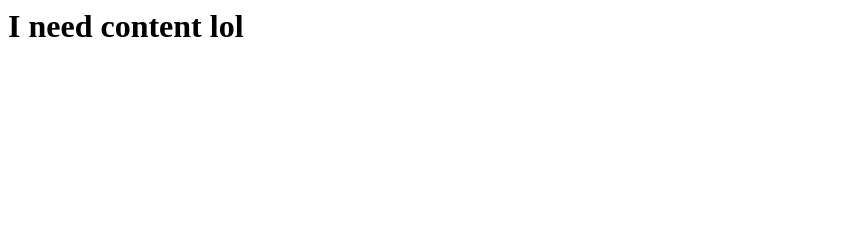
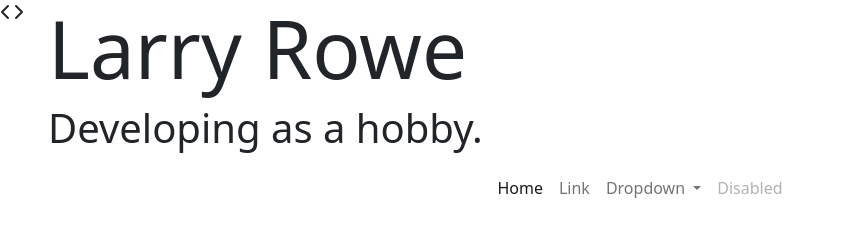
Before and after one commit to larryr1/larryr1.github.io, a plain HTML site: page index.html in a window 1280 px wide. Shown: the whole page, without its empty margins (0-844 px from the left). Drawn offline with nearby package versions, Linux system fonts and the light colour scheme.

Commit message:
Update index.html

```diff
--- a/index.html
+++ b/index.html
@@ -1 +1,60 @@
-<h1>I need content lol</h1>
+<!doctype html>
+<html lang="en">
+  <head>
+    <meta charset="utf-8">
+    <meta name="viewport" content="width=device-width, initial-scale=1">
+    <title>Larry R.</title>
+    <link href="https://cdn.jsdelivr.net/npm/bootstrap@5.2.0-beta1/dist/css/bootstrap.min.css" rel="stylesheet" integrity="sha384-0evHe/X+R7YkIZDRvuzKMRqM+OrBnVFBL6DOitfPri4tjfHxaWutUpFmBp4vmVor" crossorigin="anonymous">
+    <link href="style.css" rel="stylesheet">
+  </head>
+  <body>
+    <header>
+      <div class="row">
+        <div class="col col-auto" class="text-center">
+          <p data-feather="code" class="d-block header-svg">Code Icon</p>
+        </div>
+        <div class="col align-self-center">
+          <h1 class="display-1 text-dark">Larry Rowe</h1>
+          <h1>Developing as a hobby.</h1>
+        </div>
+      </div>
+
+      <nav class="navbar navbar-expand-lg">
+        <div class="container-fluid">
+          <button class="navbar-toggler" type="button" data-bs-toggle="collapse" data-bs-target="#navbarSupportedContent" aria-controls="navbarSupportedContent" aria-expanded="false" aria-label="Toggle navigation">
+            <span class="navbar-toggler-icon"></span>
+          </button>
+          <div class="collapse navbar-collapse" id="navbarSupportedContent">
+            <ul class="navbar-nav me-auto mb-2 mb-lg-0 mx-auto">
+              <li class="nav-item">
+                <a class="nav-link active" aria-current="page" href="#">Home</a>
+              </li>
+              <li class="nav-item">
+                <a class="nav-link" href="#">Link</a>
+              </li>
+              <li class="nav-item dropdown">
+                <a class="nav-link dropdown-toggle" href="#" id="navbarDropdown" role="button" data-bs-toggle="dropdown" aria-expanded="false">
+                  Dropdown
+                </a>
+                <ul class="dropdown-menu" aria-labelledby="navbarDropdown">
+                  <li><a class="dropdown-item" href="#">Action</a></li>
+                  <li><a class="dropdown-item" href="#">Another action</a></li>
+                  <li><hr class="dropdown-divider"></li>
+                  <li><a class="dropdown-item" href="#">Something else here</a></li>
+                </ul>
+              </li>
+              <li class="nav-item">
+                <a class="nav-link disabled">Disabled</a>
+              </li>
+            </ul>
+          </div>
+        </div>
+      </nav>
+    </header>
+    <script src="https://cdn.jsdelivr.net/npm/bootstrap@5.2.0-beta1/dist/js/bootstrap.bundle.min.js" integrity="sha384-pprn3073KE6tl6bjs2QrFaJGz5/SUsLqktiwsUTF55Jfv3qYSDhgCecCxMW52nD2" crossorigin="anonymous"></script>
+    <script src="https://unpkg.com/feather-icons"></script>
+    <script>
+      feather.replace();
+    </script>
+  </body>
+</html>
```
